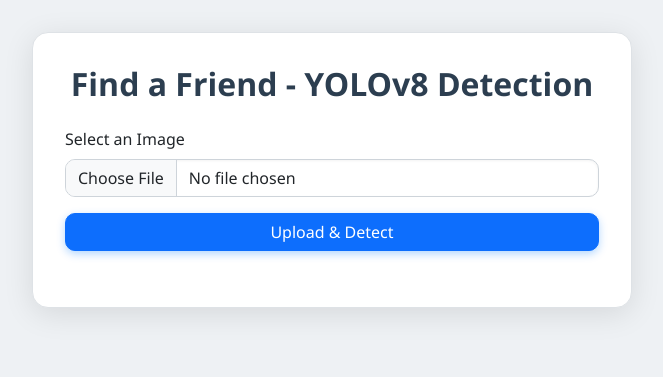
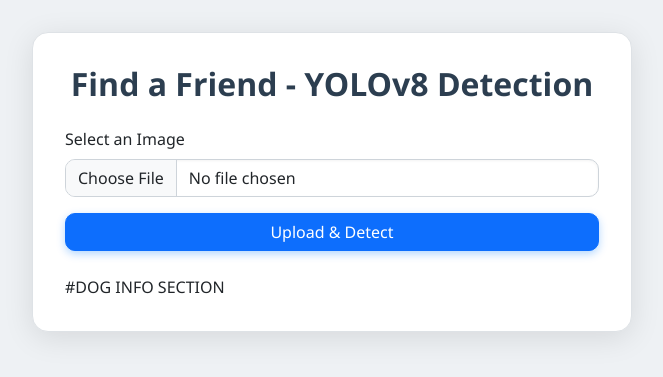
Before and after one commit to dsollomoni/FindaFriend-danny, a Flask app: page / in a window 1280 px wide. Shown: the top 377 px of the page, without its empty margins (308-971 px from the left). Run offline with Flask 3, Linux system fonts and the light colour scheme.

Commit message:
Update index.html

```diff
--- a/templates/index.html
+++ b/templates/index.html
@@ -75,7 +75,7 @@
       <h5 id="resultText"></h5>
       <img id="outputImage" class="preview-img" style="display:none;" />
 
-      <!-- 🐶 Dog Info Section -->
+      #DOG INFO SECTION
       <div id="dogInfo" class="alert alert-info mt-3" style="display:none;">
         <strong>Detected Breed:</strong> <span id="breedText"></span>
       </div>
```
